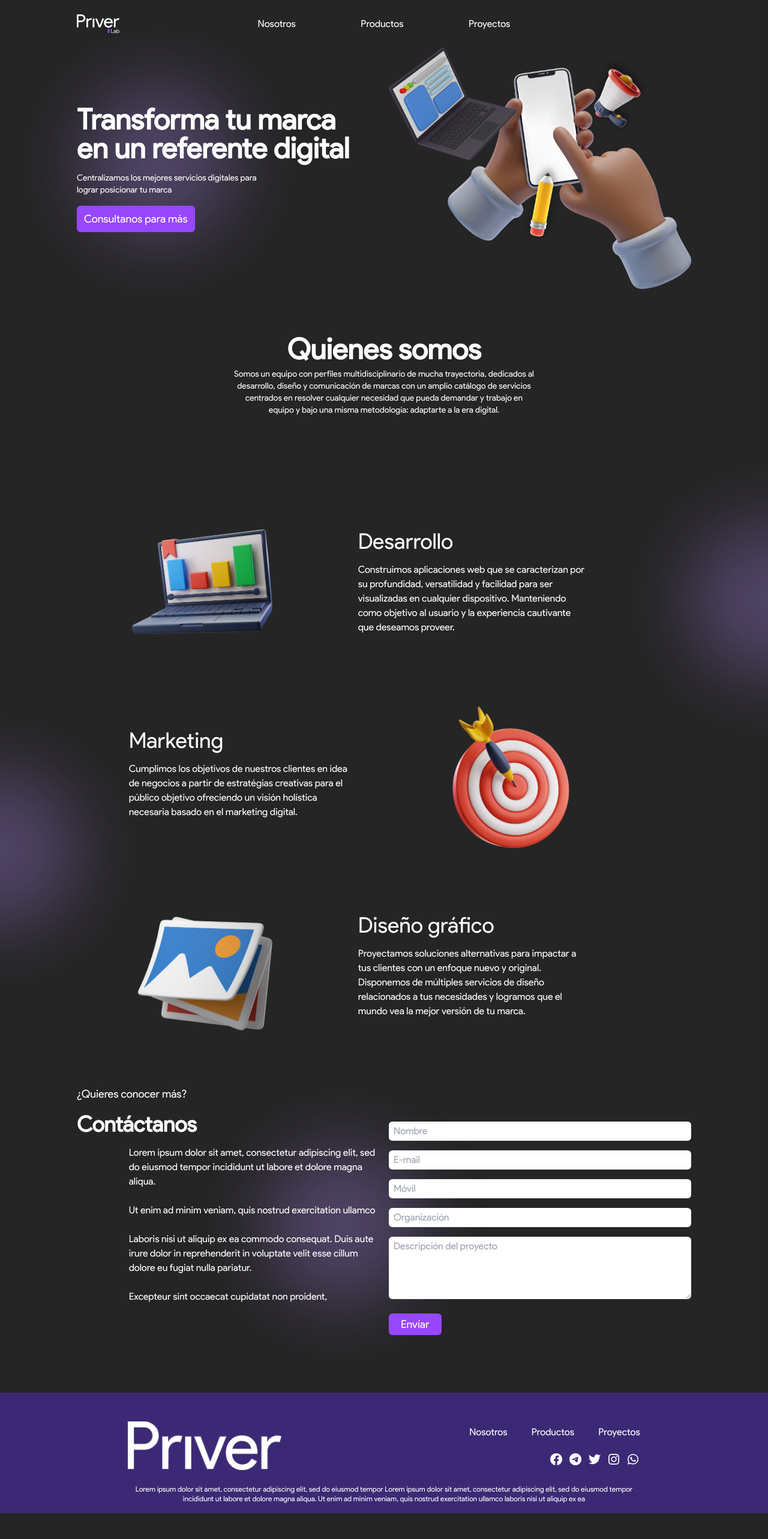
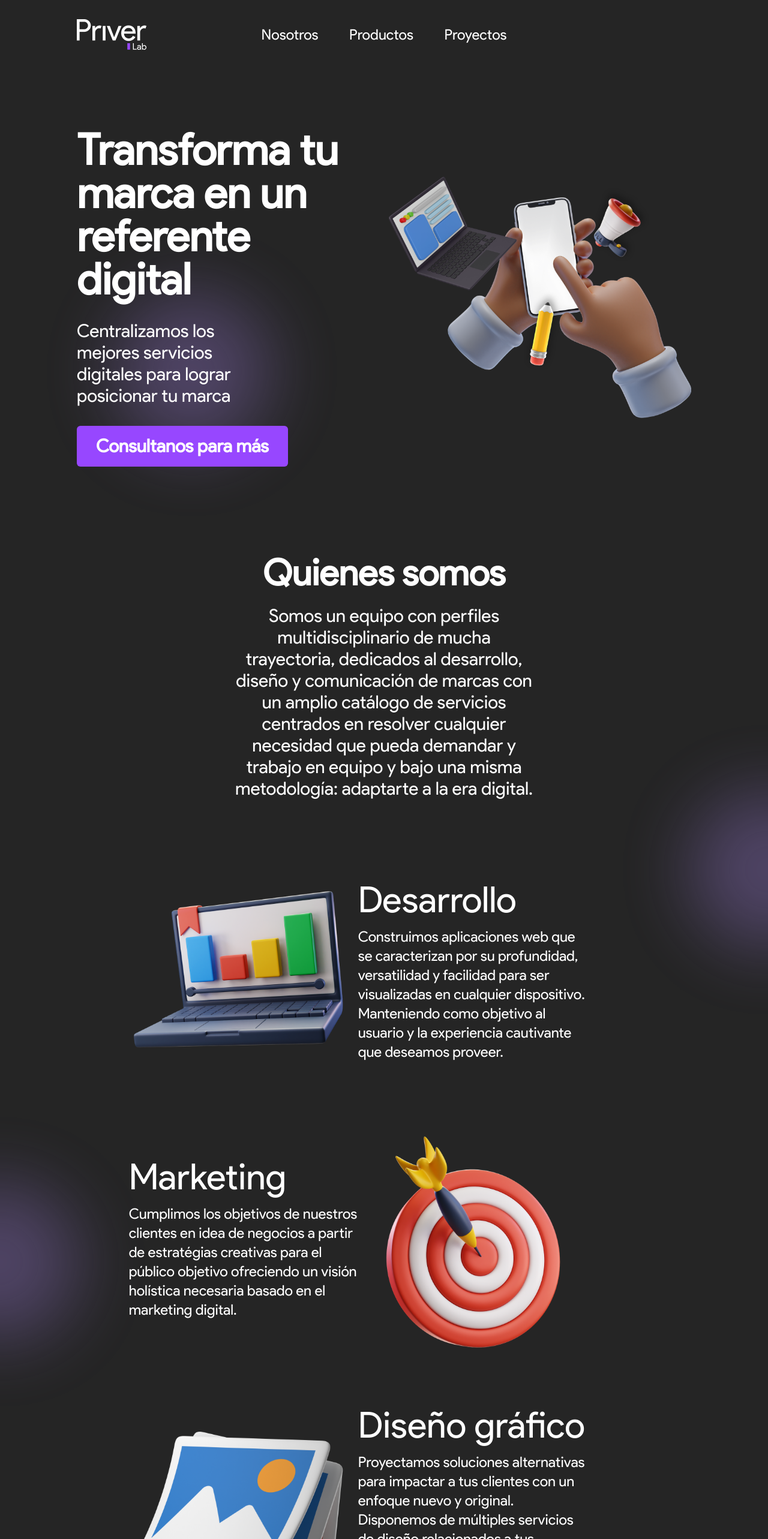
Before and after one commit to Osorio95/priver-labs-vue, a Vue app: page / in a window 1280 px wide. Shown: the top 2566 px of the page at 60% size. Before the commit the page ends 2523 px from the top, so only its background shows below. Built offline with nearby package versions, Linux system fonts and the light colour scheme.

Commit message:
improved responsive design, improved overall appearence and implemented a menu for mobile screens

```diff
--- a/index.html
+++ b/index.html
@@ -10,7 +10,7 @@
 
 <body class="relative bg-Primary font-product text-White overflow-hidden overflow-y-auto">
 
-  <div id="app">
+  <div id="app" class="overflow-hidden overflow-y-auto">
 
   </div>
 
--- a/src/App.vue
+++ b/src/App.vue
@@ -1,28 +1,19 @@
 <template>
 
-  <header class="grid grid-cols-4 lg:grid-cols-12 lg:gap-4 m-auto my-6 lg:mx-32 mx-6">
-    <div class="w-fit col-start-1 col-end-1">
-      <img class="h-8 lg:h-max" src="./assets/imgs/Recurso_17_1.png" alt="">
-    </div>
-    <nav class="col-start-2 col-span-3 lg:col-start-2 lg:col-end-12 lg:place-self-center flex flex-row justify-evenly content-center items-center lg:w-3/4 w-full">
-      <RouterLink class="h-fit hover:text-Secondary transition-colors ease-in-out" to="/">Nosotros</RouterLink>
-      <RouterLink class="h-fit hover:text-DarkC transition-colors ease-in-out" to="/">Productos</RouterLink>
-      <RouterLink class="h-fit hover:text-DarkC transition-colors ease-in-out" to="/">Proyectos</RouterLink>
-    </nav>
-  </header>
+  <NavigationVue />
 
   <main class="relative lg:mx-32 mx-6">
     <RouterView />
   </main>
 
   <div
-    class="-z-10 absolute top-1/3 -right-36 w-72 h-72 bg-TertiaryB rounded-full filter blur-3xl opacity-30 animate-blob">
+    class="-z-10 absolute top-1/3 right-36 lg:-right-36 w-36 h-36 overflow-hidden lg:w-72 lg:h-72 bg-TertiaryB rounded-full filter blur-3xl opacity-30 animate-blob">
   </div>
   <div
-    class="-z-10 absolute top-1/2 -left-36 w-72 h-72 bg-TertiaryB rounded-full filter blur-3xl opacity-30 animate-blob">
+    class="-z-10 absolute top-1/2 right-36 lg:-left-36 w-36 h-36 overflow-hidden lg:w-72 lg:h-72 bg-TertiaryB rounded-full filter blur-3xl opacity-30 animate-blob">
   </div>
   <div
-    class="-z-10 absolute top-3/4 left-1/3 w-72 h-72 bg-TertiaryB rounded-full filter blur-3xl opacity-30 animate-blob">
+    class="-z-10 absolute top-3/4 left-1/3 w-36 h-36 overflow-hidden lg:w-72 lg:h-72 bg-TertiaryB rounded-full filter blur-3xl opacity-30 animate-blob">
   </div>
 
   <TheFooterVue />
@@ -31,10 +22,12 @@
 <script>
 import { RouterLink, RouterView } from 'vue-router'
 import TheFooterVue from './components/layout/TheFooter.vue';
+import NavigationVue from './components/layout/Navigation.vue';
 
 export default {
   components: {
-    TheFooterVue
+    TheFooterVue,
+    NavigationVue
   }
 }
 
--- /dev/null
+++ b/src/components/layout/Navigation.vue
@@ -0,0 +1,106 @@
+<template>
+
+    <header class="pt-8 pb-2 lg:mx-32 mx-6 bg-Primary">
+        <nav class="text-2xl grid grid-cols-12 justify-items-stretch z-50">
+            <div class="col-start-1 col-span-2">
+                <img class="h-auto w-full lg:h-max lg:w-auto" src="../../assets/imgs/Recurso_17_1.png" alt="">
+            </div>
+            <ul class="col-start-4 col-span-6 flex flex-row justify-evenly items-center" v-show="!mobile">
+                <li>
+                    <RouterLink class="h-fit hover:text-Secondary transition-colors ease-in-out" to="/">Nosotros
+                    </RouterLink>
+                </li>
+                <li>
+                    <RouterLink class="h-fit hover:text-DarkC transition-colors ease-in-out" to="/">Productos
+                    </RouterLink>
+                </li>
+                <li>
+                    <RouterLink class="h-fit hover:text-DarkC transition-colors ease-in-out" to="/">Proyectos
+                    </RouterLink>
+                </li>
+            </ul>
+            <div class="col-start-12 relative flex flex-row justify-evenly items-center">
+                <img src="../../assets/imgs/icon/menu-4-64.png" @click="toggleMobileNav" v-show="mobile" class="bars w-full h-full"
+                    :class="{ 'icon-active': mobileNav }"/>
+                <transition name="mobile-nav">
+                    <ul class="absolute top-16 right-0 z-10 bg-DarkB flex flex-col justify-evenly py-1 px-8"
+                        v-show="mobileNav">
+                        <li class="my-4">
+                            <RouterLink class="h-fit hover:text-Secondary transition-colors ease-in-out" to="/">
+                                Nosotros
+                            </RouterLink>
+                        </li>
+                        <li class="my-4">
+                            <RouterLink class="h-fit hover:text-DarkC transition-colors ease-in-out" to="/">
+                                Productos
+                            </RouterLink>
+                        </li>
+                        <li class="my-4">
+                            <RouterLink class="h-fit hover:text-DarkC transition-colors ease-in-out" to="/">
+                                Proyectos
+                            </RouterLink>
+                        </li>
+                    </ul>
+                </transition>
+            </div>
+
+        </nav>
+    </header>
+
+</template>
+
+<script>
+import { RouterLink, RouterView } from 'vue-router'
+
+export default {
+    name: 'navigation',
+    data() {
+        return {
+            mobile: null,
+            mobileNav: null,
+            windowWidth: null
+        }
+    },
+    created() {
+        window.addEventListener('resize', this.checkScreen);
+        this.checkScreen();
+    },
+    methods: {
+        toggleMobileNav() {
+            this.mobileNav = !this.mobileNav;
+        },
+        checkScreen() {
+            this.windowWidth = innerWidth;
+            if (this.windowWidth <= 1026) {
+                this.mobile = true
+                return
+            }
+            this.mobile = false
+            this.mobileNav = false
+            return
+        }
+    }
+
+}
+</script>
+
+<style>
+.icon-active {
+    transform: rotate(180deg);
+    transition: 1s ease all;
+}
+
+.mobile-nav-enter-active,
+.mobile-nav-leave-active {
+    transition: 1s ease all;
+}
+
+.mobile-nav-enter-from,
+.mobile-nav-leave-to {
+    transform: translateY(-350px);
+}
+
+.mobile-nav-enter-to {
+    transform: translateY(0);
+}
+</style>
--- a/src/components/layout/TheFooter.vue
+++ b/src/components/layout/TheFooter.vue
@@ -1,46 +1,46 @@
 <template>
-    <footer class="bg-TertiaryD pt-12 pb-4">
+    <footer class="bg-TertiaryD pt-24 pb-4">
         <div class="lg:mx-32 mx-6">
-            <div class="grid grid-cols-2">
-                <div class="lg:grid lg:grid-cols-6">
-                    <img class="col-start-2 col-span-full w-64 h-auto" src="../../assets/imgs/Recurso_18_1.png" alt="">
+            <div class="lg:grid lg:grid-cols-2 flex flex-col">
+                <div class="lg:grid lg:grid-cols-6 flex justify-center">
+                    <img class="lg:col-start-2 lg:col-span-full lg:h-[82px] h-12 w-auto" src="../../assets/imgs/Recurso_18_1.png" alt="">
                 </div>
                 <div class="lg:grid lg:grid-cols-6">
-                    <div class="col-span-5 flex flex-col items-end justify-evenly">
-                        <nav class="invisible lg:visible flex flex-row justify-between content-center items-center w-2/3">
+                    <div class="lg:col-span-5 flex flex-col lg:items-end lg:justify-evenly justify-center">
+                        <nav class="hidden lg:flex text-2xl flex-row justify-between content-center items-center w-2/3">
                             <RouterLink class="h-fit" to="/">Nosotros</RouterLink>
                             <RouterLink class="h-fit" to="/products">Productos</RouterLink>
                             <RouterLink class="h-fit" to="/projects">Proyectos</RouterLink>
                         </nav>
-                        <ul class="flex flex-row mt-4">
+                        <ul class="flex flex-row mt-8 justify-around">
                             <li class="ml-2">
                                 <a target="_blank" href="https://www.facebook.com/priversapp">
-                                    <img class="w-6" src="../../assets/imgs/icon/facebook.png"
+                                    <img class="w-10" src="../../assets/imgs/icon/facebook.png"
                                         alt="social icon, link to our facebook">
                                 </a>
 
                             </li>
                             <li class="ml-2">
                                 <a target="_blank" href="#">
-                                    <img class="w-6" src="../../assets/imgs/icon/telegram.png"
+                                    <img class="w-10" src="../../assets/imgs/icon/telegram.png"
                                         alt="social icon, link to our telegram">
                                 </a>
                             </li>
                             <li class="ml-2">
                                 <a target="_blank" href="#">
-                                    <img class="w-6" src="../../assets/imgs/icon/twitter.png"
+                                    <img class="w-10" src="../../assets/imgs/icon/twitter.png"
                                         alt="social icon, link to our twitter">
                                 </a>
                             </li>
                             <li class="ml-2">
                                 <a target="_blank" href="https://www.instagram.com/priver.app/">
-                                    <img class="w-6" src="../../assets/imgs/icon/instagram.png"
+                                    <img class="w-10" src="../../assets/imgs/icon/instagram.png"
                                         alt="social icon, link to our instagram">
                                 </a>
                             </li>
                             <li class="ml-2">
                                 <a href="#">
-                                    <img class="w-6" src="../../assets/imgs/icon/whatsapp.png"
+                                    <img class="w-10" src="../../assets/imgs/icon/whatsapp.png"
                                         alt="social icon, link to our whatsapp">
                                 </a>
                             </li>
@@ -48,8 +48,8 @@
                     </div>
                 </div>
             </div>
-            <div class="grid grid-cols-12">
-                <p class="col-start-2 col-span-10 text-xs mt-6 text-center">Lorem ipsum dolor sit amet, consectetur
+            <div class="grid grid-cols-12 mt-16">
+                <p class="col-start-2 col-span-10 text-base mt-6 text-center">Lorem ipsum dolor sit amet, consectetur
                     adipiscing
                     elit, sed do eiusmod
                     tempor
--- a/src/views/HomeView.vue
+++ b/src/views/HomeView.vue
@@ -2,34 +2,36 @@
 </script>
 
 <template>
-    <section class="relative lg:flex lg:flex-col lg:justify-center">
-      <div class="grid grid-cols-1 lg:grid-cols-12 gap-4">
+  <section id="header" class="relative lg:flex lg:flex-col lg:justify-center -z-30">
+    <div class="flex flex-col lg:grid lg:grid-cols-12 gap-4 my-24">
       <div
-          class="-z-10 absolute top-12 -left-2 w-72 h-72 bg-TertiaryB rounded-full filter blur-3xl opacity-30 animate-blob">
+        class="-z-10 absolute top-96 left-12 w-72 h-72 bg-TertiaryB rounded-full filter blur-3xl opacity-30 animate-blob">
       </div>
-        <div class="z-10 lg:col-span-6 h-full lg:flex lg:flex-col justify-center">
-          <h1 class="my-2 w-fit font-semibold text-5xl mr-6">Transforma tu marca en un referente
+      <div class="lg:col-span-6 h-full lg:flex lg:flex-col justify-center">
+        <h1 class="my-4 w-fit font-semibold lg:text-7xl text-4xl mr-6">Transforma tu marca en un referente
           digital
         </h1>
-          <p class="my-2 lg:w-2/3 text-sm">Centralizamos los mejores servicios
+        <p class="my-4 lg:w-2/3 font-normal text-3xl">Centralizamos los mejores servicios
           digitales para lograr
           posicionar tu marca</p>
-          <a class="my-2 w-fit px-3 py-2 text-center rounded-md bg-Secondary text-lg" href="#">Consultanos para
+        <a class="my-4 w-fit lg:px-8 lg:py-4 px-3 py-2 text-center rounded-md bg-Secondary lg:text-3xl text-lg font-bold"
+          href="#contact">Consultanos para
           más</a>
       </div>
-        <div class="lg:col-span-6 flex justify-center">
-          <img class="h-fit" src="../assets/imgs/Hand_4_1.png" alt="hand using a smartphone">
+      <div class="lg:col-span-6 flex justify-center mt-8 lg:mt-0">
+        <img class="lg:h-[618px] lg:w-[773px] h-72 w-auto object-contain" src="../assets/imgs/Hand_4_1.png"
+          alt="hand using a smartphone">
       </div>
     </div>
   </section>
 
-    <section class="lg:grid lg:grid-cols-12 gap-4 lg:overflow-hidden">
+  <section id="services" class="lg:grid lg:grid-cols-12 lg:gap-4 lg:overflow-hidden mx-8 lg:mx-0 text-center">
     <div class="lg:col-start-4 lg:col-end-10 text-center">
-        <div class="h-72 flex flex-col justify-center">
-          <h2 class="text-3xl font-semibold lg:text-5xl">
+      <div class="lg:my-6 flex flex-col justify-center">
+        <h2 class="font-bold text-6xl mb-4">
           Quienes somos
         </h2>
-          <p class="mt-2 text-sm">
+        <p class="mt-2 text-2xl lg:text-3xl">
           Somos un equipo con perfiles multidisciplinario de mucha trayectoria, dedicados al desarrollo, diseño y
           comunicación de marcas con un amplio catálogo de servicios centrados en resolver cualquier necesidad que
           pueda demandar y trabajo en equipo y bajo una misma metodología: adaptarte a la era digital.
@@ -37,44 +39,47 @@
       </div>
     </div>
     <div class="lg:col-start-2 lg:col-end-11">
-        <div class="grid grid-cols-2 justify-items-stretch my-16">
-          <div class="lg:w-64 lg:h-64 flex flex-col justify-center">
+      <div class="lg:grid lg:grid-cols-2 justify-items-stretch my-16">
+        <div class="lg:h-[541] w-auto flex flex-col justify-center">
           <img src="../assets/imgs/Rectangle_1.png" alt="">
         </div>
         <div class="flex flex-col justify-center">
-            <h4 class="text-4xl text-left">
+          <h4 class="text-6xl lg:text-left">
             Desarrollo
           </h4>
-            <p class="text-left my-4">
+          <p class="lg:text-left my-4 text-2xl">
             Construimos aplicaciones web que se caracterizan por su profundidad, versatilidad y facilidad para ser
             visualizadas en cualquier dispositivo. Manteniendo como objetivo al usuario y la experiencia cautivante
             que deseamos proveer.
           </p>
         </div>
       </div>
-        <div class="grid grid-cols-2 justify-items-stretch my-16">
+      <div class="lg:grid lg:grid-cols-2 justify-items-stretch my-16">
+        <div class="lg:hidden lg:h-[541] w-auto place-self-end flex flex-col justify-center">
+          <img src="../assets/imgs/Rectangle_2.png" alt="">
+        </div>
         <div class="flex flex-col justify-center">
-            <h4 class="text-4xl text-left">
+          <h4 class="text-6xl lg:text-left">
             Marketing
           </h4>
-            <p class="text-left my-4">
+          <p class="lg:text-left my-4 text-2xl">
             Cumplimos los objetivos de nuestros clientes en idea de negocios a partir de estratégias creativas para
             el público objetivo ofreciendo un visión holística necesaria basado en el marketing digital.
           </p>
         </div>
-          <div class="lg:w-64 lg:h-64 place-self-end flex flex-col justify-center">
+        <div class="hidden lg:h-[541] w-auto place-self-end lg:flex flex-col justify-center">
           <img src="../assets/imgs/Rectangle_2.png" alt="">
         </div>
       </div>
-        <div class="grid grid-cols-2 justify-items-stretch my-16">
-          <div class="lg:w-64 lg:h-64 flex flex-col justify-center">
+      <div class="lg:grid lg:grid-cols-2 lg:justify-items-stretch my-16">
+        <div class="lg:h-[541] w-auto flex flex-col justify-center">
           <img src="../assets/imgs/Rectangle_3.png" alt="">
         </div>
         <div class="flex flex-col justify-center">
-            <h4 class="text-4xl text-left">
+          <h4 class="text-6xl lg:text-left">
             Diseño gráfico
           </h4>
-            <p class="text-left my-4">
+          <p class="lg:text-left my-4 text-2xl">
             Proyectamos soluciones alternativas para impactar a tus clientes con un enfoque nuevo y original.
             Disponemos de múltiples servicios de diseño relacionados a tus necesidades y logramos que el mundo vea
             la mejor versión de tu marca.
@@ -82,18 +87,17 @@
         </div>
       </div>
     </div>
-
   </section>
 
-    <section class="lg:grid lg:grid-cols-12 lg:gap-4 mb-24">
+  <section id="contact" class="lg:grid lg:grid-cols-12 lg:gap-4 mb-24 mx-8 lg:mx-0">
     <div class="lg:col-start-1 lg:col-span-6 lg:grid lg:grid-cols-6 lg:gap-4">
-        <h6 class="lg:col-start-1 lg:col-span-full text-lg">
+      <h6 class="lg:col-start-1 lg:col-span-full text-3xl">
         ¿Quieres conocer más?
       </h6>
-        <h2 class="lg:col-start-1 lg:col-span-full text-4xl font-semibold">
+      <h2 class="lg:col-start-1 lg:col-span-full text-6xl font-bold my-4">
         Contáctanos
       </h2>
-        <p class="lg:col-start-2 lg:col-span-full">
+      <p class="lg:col-start-2 lg:col-span-full text-2xl my-4">
         Lorem ipsum dolor sit amet, consectetur adipiscing elit, sed do eiusmod tempor incididunt ut labore et dolore
         magna aliqua.
         <br>
@@ -109,18 +113,18 @@
       </p>
     </div>
 
-      <div class="lg:col-start-7 lg:col-span-6 grid lg:mt-auto mt-6">
-        <input class="px-2 py-1 text-DarkA my-2 rounded-md" placeholder="Nombre" type="text" name="" id="">
-        <input class="px-2 py-1 text-DarkA my-2 rounded-md" placeholder="E-mail" type="email" name="" id="">
-        <input class="px-2 py-1 text-DarkA my-2 rounded-md" placeholder="Móvil" type="tel" name="" id="">
-        <input class="px-2 py-1 text-DarkA my-2 rounded-md" placeholder="Organización" type="text" name="" id="">
-        <textarea class="px-2 py-1 text-DarkA my-2 rounded-md" placeholder="Descripción del proyecto" type="text"
-          rows="4" name="" id=""></textarea>
-      </div>
-      <div class="col-start-7">
-        <button type="submit" class="w-fit px-5 py-1 text-center rounded-md bg-Secondary text-lg">
+    <div class="lg:col-start-7 lg:col-span-6 lg:grid flex flex-col lg:mt-auto mt-6 text-2xl">
+      <input class="px-4 py-2 text-DarkA my-3 rounded-md" placeholder="Nombre" type="text" name="" id="">
+      <input class="px-4 py-2 text-DarkA my-3 rounded-md" placeholder="E-mail" type="email" name="" id="">
+      <input class="px-4 py-2 text-DarkA my-3 rounded-md" placeholder="Móvil" type="tel" name="" id="">
+      <input class="px-4 py-2 text-DarkA my-3 rounded-md" placeholder="Organización" type="text" name="" id="">
+      <textarea class="px-4 py-2 text-DarkA my-3 rounded-md" placeholder="Descripción del proyecto" type="text" rows="4"
+        name="" id=""></textarea>
+      <div class="mt-3">
+        <button type="submit" class="lg:w-fit w-full px-6 py-2 text-center rounded-md bg-Secondary text-2xl">
           Envíar
         </button>
       </div>
+    </div>
   </section>
 </template>
```
Also changed, not shown: src/assets/imgs/icon/menu-4-64.png (added). Lines whose indentation alone changed are shown as unchanged.
